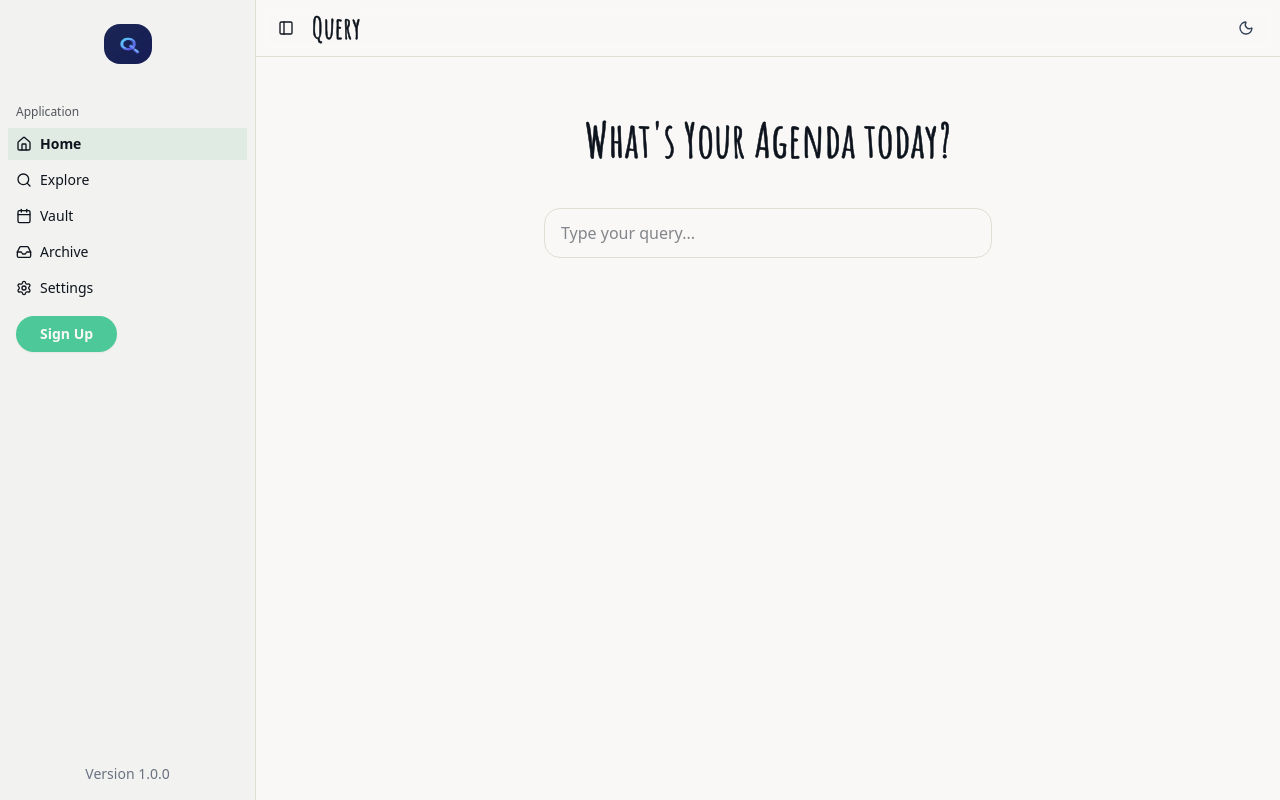
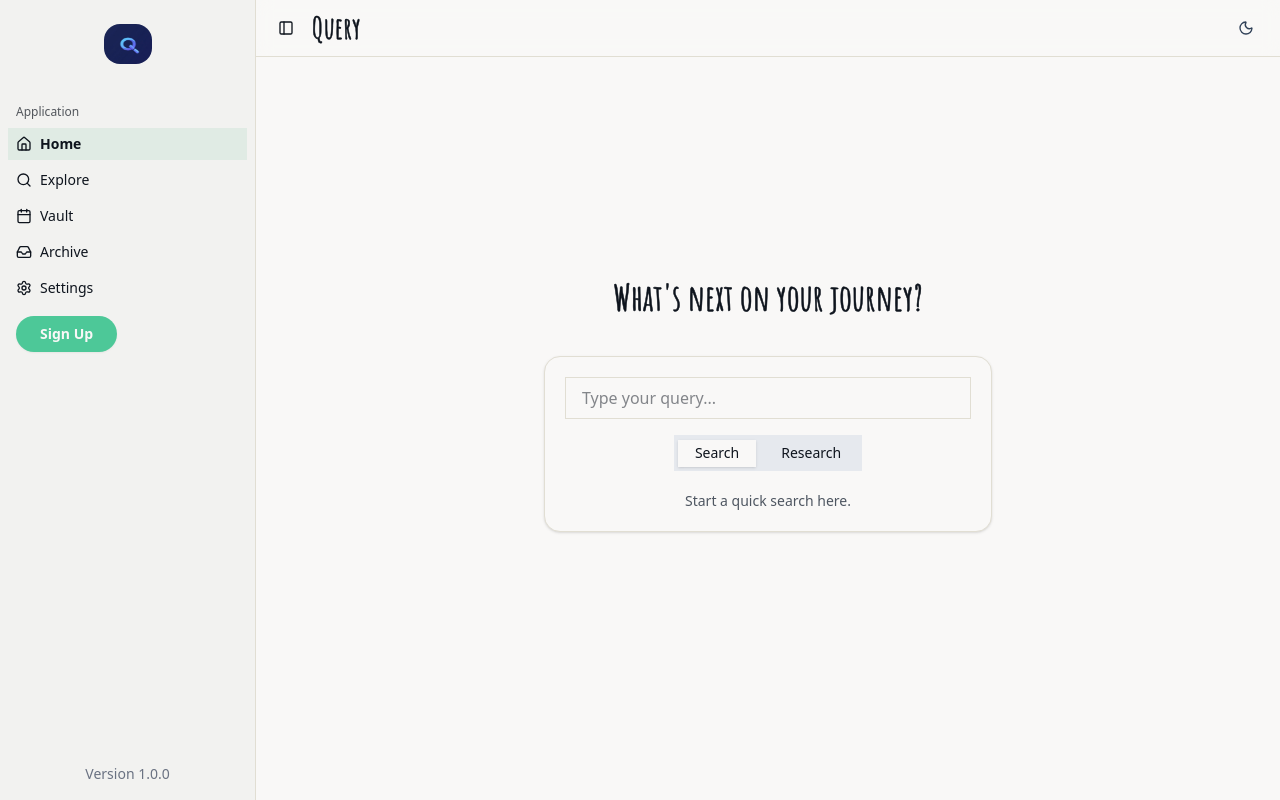
Before and after one commit to anuptiwari17/temp, a Next.js app: page / in a window 1280 px wide. Built offline with nearby package versions, Linux system fonts and the light colour scheme; no server answers.

Commit message:
input box styling

```diff
--- a/app/_components/ChatInputBox.jsx
+++ b/app/_components/ChatInputBox.jsx
@@ -1,31 +1,78 @@
-import React from "react";
+"use client"
+import React, { useRef } from "react";
 import { amatic } from "@/lib/fonts";
+import { Tabs, TabsContent, TabsList, TabsTrigger } from "@/components/ui/tabs";
 
 export const ChatInputBox = () => {
+  const messages = [
+    "Hey, what’s on your mind?",
+    "What can I help you explore today?",
+    "Ready to dive in?",
+    "Got a question?",
+    "What shall we search for?",
+    "Your curiosity starts here!",
+    "What's next on your journey?",
+  ];
+
+  const randomMessage = messages[Math.floor(Math.random() * messages.length)];
+
+  const textareaRef = useRef(null);
+
+  const handleInput = () => {
+    const ta = textareaRef.current;
+    if (!ta) return;
+    ta.style.height = "auto";
+    ta.style.height = Math.min(ta.scrollHeight, 200) + "px";
+  };
+
   return (
-    <div
-      className="flex flex-col items-center justify-center min-h-[200px] gap-[clamp(8px,4vw,32px)] px-4"
-    >
+    <div className="flex flex-col items-center justify-center min-h-[80vh] gap-8 px-4">
+
       <h2
-        className={`${amatic.className} font-bold text-center
-                   text-[clamp(24px,6vw,48px)]`}
+        className={`${amatic.className} font-bold text-center text-[clamp(22px,5vw,36px)]`}
         style={{
           WebkitTextStroke: "0.5px var(--foreground)",
           color: "var(--foreground)",
         }}
       >
-        What's Your Agenda today?
+        {randomMessage}
       </h2>
 
-      <input
-        type="text"
-        placeholder="Type your query..."
-        className="px-4 py-3 w-full max-w-md
-                   bg-background text-foreground
-                   border border-border rounded-2xl
-                   focus:outline-none focus:ring-2 focus:ring-ring
-                   transition-all duration-200"
-      />
+      <div className="w-full max-w-md border rounded-2xl p-5 flex flex-col gap-4 shadow-sm bg-background">
+        <textarea
+          ref={textareaRef}
+          placeholder="Type your query..."
+          onInput={handleInput}
+          rows={1}
+          className="px-4 py-2 w-full bg-background text-foreground border border-border rounded-lg
+                     focus:outline-none focus:ring-2 focus:ring-ring transition-all duration-200 resize-none overflow-auto"
+          style={{ maxHeight: "200px", transition: "height 0.15s ease" }}
+        />
+
+        <Tabs defaultValue="search" className="w-full flex flex-col items-center">
+          <TabsList className="flex gap-2 rounded-md bg-muted/40 p-1">
+            <TabsTrigger value="search" className="px-4 py-1 text-sm rounded-md">
+              Search
+            </TabsTrigger>
+            <TabsTrigger value="research" className="px-4 py-1 text-sm rounded-md">
+              Research
+            </TabsTrigger>
+          </TabsList>
+
+          <TabsContent
+            value="search"
+            className="mt-3 text-sm text-muted-foreground text-center"
+          >
+            Start a quick search here.
+          </TabsContent>
+          <TabsContent
+            value="research"
+            className="mt-3 text-sm text-muted-foreground text-center"
+          >
+            Dive deep into research mode here.
+          </TabsContent>
+        </Tabs>
+      </div>
     </div>
   );
 };
--- a/app/_components/Navbar.jsx
+++ b/app/_components/Navbar.jsx
@@ -50,7 +50,6 @@
 
         </div>
 
-        {/* Right side - Theme toggle */}
         <div className="flex items-center gap-2">
           <Button
             variant="ghost"
--- a/app/layout.js
+++ b/app/layout.js
@@ -1,4 +1,3 @@
-// app/layout.js
 import "./globals.css";
 import Navbar from './_components/Navbar';
 import AppSidebar from './_components/AppSidebar';
@@ -16,7 +15,7 @@
   const defaultOpen = cookieStore.get("sidebar:state")?.value !== "false";
 
   return (
-    <html lang="en">
+    <html>
       <body className={`${geistSans.variable} ${geistMono.variable} antialiased`}>
         <SidebarProvider defaultOpen={defaultOpen} className="flex">
           <AppSidebar />
--- /dev/null
+++ b/components/ui/tabs.jsx
@@ -0,0 +1,62 @@
+"use client"
+
+import * as React from "react"
+import * as TabsPrimitive from "@radix-ui/react-tabs"
+
+import { cn } from "@/lib/utils"
+
+function Tabs({
+  className,
+  ...props
+}) {
+  return (
+    <TabsPrimitive.Root
+      data-slot="tabs"
+      className={cn("flex flex-col gap-2", className)}
+      {...props} />
+  );
+}
+
+function TabsList({
+  className,
+  ...props
+}) {
+  return (
+    <TabsPrimitive.List
+      data-slot="tabs-list"
+      className={cn(
+        "bg-muted text-muted-foreground inline-flex h-9 w-fit items-center justify-center rounded-lg p-[3px]",
+        className
+      )}
+      {...props} />
+  );
+}
+
+function TabsTrigger({
+  className,
+  ...props
+}) {
+  return (
+    <TabsPrimitive.Trigger
+      data-slot="tabs-trigger"
+      className={cn(
+        "data-[state=active]:bg-background dark:data-[state=active]:text-foreground focus-visible:border-ring focus-visible:ring-ring/50 focus-visible:outline-ring dark:data-[state=active]:border-input dark:data-[state=active]:bg-input/30 text-foreground dark:text-muted-foreground inline-flex h-[calc(100%-1px)] flex-1 items-center justify-center gap-1.5 rounded-md border border-transparent px-2 py-1 text-sm font-medium whitespace-nowrap transition-[color,box-shadow] focus-visible:ring-[3px] focus-visible:outline-1 disabled:pointer-events-none disabled:opacity-50 data-[state=active]:shadow-sm [&_svg]:pointer-events-none [&_svg]:shrink-0 [&_svg:not([class*='size-'])]:size-4",
+        className
+      )}
+      {...props} />
+  );
+}
+
+function TabsContent({
+  className,
+  ...props
+}) {
+  return (
+    <TabsPrimitive.Content
+      data-slot="tabs-content"
+      className={cn("flex-1 outline-none", className)}
+      {...props} />
+  );
+}
+
+export { Tabs, TabsList, TabsTrigger, TabsContent }
--- a/package.json
+++ b/package.json
@@ -13,6 +13,7 @@
     "@radix-ui/react-dialog": "^1.1.14",
     "@radix-ui/react-separator": "^1.1.7",
     "@radix-ui/react-slot": "^1.2.3",
+    "@radix-ui/react-tabs": "^1.1.13",
     "@radix-ui/react-tooltip": "^1.2.7",
     "@tabler/icons-react": "^3.34.1",
     "class-variance-authority": "^0.7.1",
```
Also changed, not shown: app/globals.css (line endings or trailing spaces), 1 other file (tests, documents, lock files or other folders).
